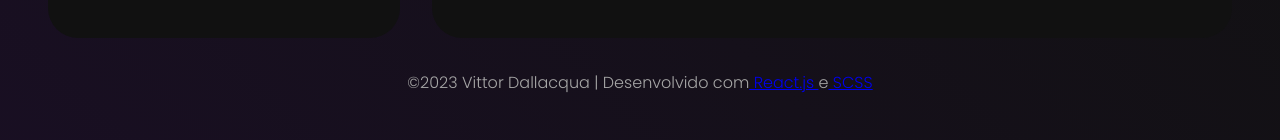
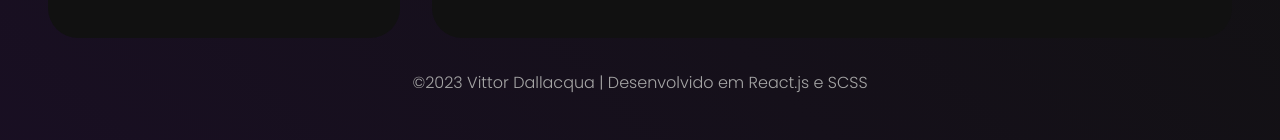
Before and after one commit to xyz2094/xyz2094.github.io, a React (Vite) app: page / in a window 1280 px wide. Shown: the part 1144-1284 px from the top of the page. Built offline with nearby package versions, Linux system fonts and the light colour scheme.

Commit message:
changed footer

```diff
--- a/src/components/Footer.jsx
+++ b/src/components/Footer.jsx
@@ -3,9 +3,9 @@ import "../styles/components/footer.sass";
 function Footer() {
   return (
     <div className="main-footer">
-      <p> &copy;{new Date().getFullYear()} Vittor Dallacqua | Desenvolvido com
-        <a target="_blank" href="https://reactjs.org/"> React.js </a> e
-        <a target="_blank" href="https://sass-lang.com/"> SCSS </a>
+      <p> &copy;{new Date().getFullYear()} Vittor Dallacqua | Desenvolvido em
+        <a1 target="_blank" href="https://reactjs.org/"> React.js </a1> e
+        <a2 target="_blank" href="https://sass-lang.com/"> SCSS </a2>
       </p>
     </div>
   );
--- a/src/styles/components/footer.sass
+++ b/src/styles/components/footer.sass
@@ -9,3 +9,6 @@
 
   &:hover
     color: white
+
+  a:link, a:visited
+    color: white
```
